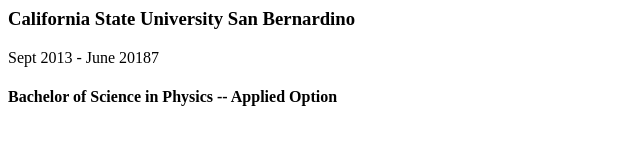
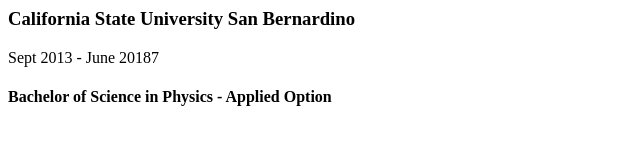
Before and after one commit to jeffralyjz/jeffralyjz.github.io, a plain HTML site: page index.html in a window 1280 px wide. Shown: the full height of the page, 0-640 px from the left. Drawn offline with Linux system fonts and the light colour scheme.

Commit message:
messing around

```diff
--- a/index.html
+++ b/index.html
@@ -1,5 +1,5 @@
 <div class="education-block">
     <h3>California State University San Bernardino</h3>
     <span class="education-date">Sept 2013 - June 20187</span>
-    <h4>Bachelor of Science in Physics -- Applied Option</h4>
+    <h4>Bachelor of Science in Physics - Applied Option</h4>
 </div>
```
